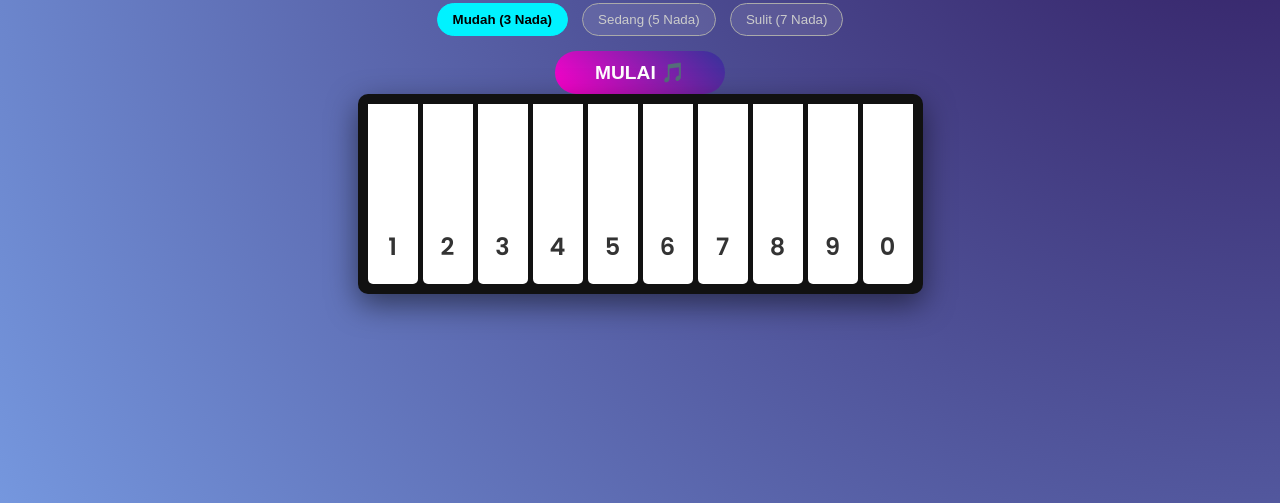
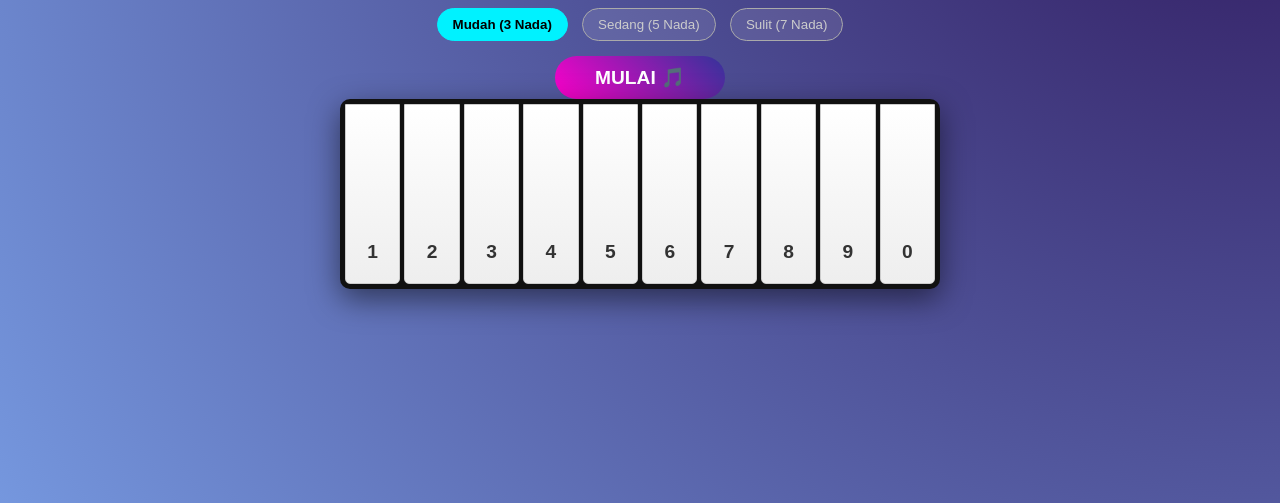
Before and after one commit to ridhoahmd/MathGameSD, a website: page public/piano.html in a window 1280 px wide. Shown: the part 297-800 px from the top of the page. Drawn offline with nearby package versions, Linux system fonts and the light colour scheme; no server answers.

Commit message:
perbaikan game piano

```diff
--- a/public/css/piano.css
+++ b/public/css/piano.css
@@ -1,9 +1,6 @@
-/* CSS TEMA GALAXY */
-
-/* Mencegah Zoom & Scroll Browser (Pengganti meta tag) */
 body {
-  touch-action: none; /* KUNCI UTAMA: Matikan gestur browser */
-  overscroll-behavior: none; /* Mencegah efek pantul di iOS */
+  touch-action: none;
+  overscroll-behavior: none;
 }
 
 /* Pastikan area piano juga aman */
@@ -73,30 +70,40 @@ body {
 /* PIANO KEYS */
 .piano-container {
   display: flex;
-  gap: 5px;
-  padding: 10px;
+  gap: 4px;
+  padding: 5px;
+
+  width: 95%;
+  max-width: 600px;
+
+
   background: #111;
   border-radius: 10px;
   box-shadow: 0 10px 30px rgba(0, 0, 0, 0.5);
   margin-bottom: 20px;
+  box-sizing: border-box;
 }
 
 .key {
-  width: 50px;
+  flex: 1;
   height: 180px;
-  background: white;
+
+
+  background: linear-gradient(to bottom, #fff 0%, #eee 100%);
+  border: 1px solid #ccc;
   border-radius: 0 0 5px 5px;
+
   cursor: pointer;
-  position: relative;
   display: flex;
   justify-content: center;
   align-items: flex-end;
   padding-bottom: 20px;
   color: #333;
   font-weight: bold;
-  font-size: 1.5rem;
-  transition: 0.1s;
+  font-size: 1.2rem;
+  transition: all 0.1s ease;
   touch-action: manipulation;
+  user-select: none;
 }
 
 /* EFEK GLOWING */
@@ -105,6 +112,19 @@ body {
   color: black;
   transform: scale(0.95);
   box-shadow: 0 0 20px #00f2ff;
+}
+
+
+.key.hidden {
+  display: none;
+}
+
+/* TAMBAHAN CSS BARU: Efek tombol tidak aktif (abu-abu) */
+.key.disabled {
+  opacity: 0.3;
+  pointer-events: none; /* Tidak bisa diklik */
+  background: #555;
+  color: #000;
 }
 
 /* TOMBOL LEVEL (BARU) */
--- a/public/piano.html
+++ b/public/piano.html
@@ -45,86 +45,86 @@
     </div>
 
     <div class="piano-container">
-      <div
+      <button
         class="key"
         data-val="1"
         ontouchstart="event.preventDefault(); playNote(1)"
         onclick="playNote(1)"
       >
         1
-      </div>
-      <div
+      </button>
+      <button
         class="key"
         data-val="2"
         ontouchstart="event.preventDefault(); playNote(2)"
         onclick="playNote(2)"
       >
         2
-      </div>
-      <div
+      </button>
+      <button
         class="key"
         data-val="3"
         ontouchstart="event.preventDefault(); playNote(3)"
         onclick="playNote(3)"
       >
         3
-      </div>
-      <div
+      </button>
+      <button
         class="key"
         data-val="4"
         ontouchstart="event.preventDefault(); playNote(4)"
         onclick="playNote(4)"
       >
         4
-      </div>
-      <div
+      </button>
+      <button
         class="key"
         data-val="5"
         ontouchstart="event.preventDefault(); playNote(5)"
         onclick="playNote(5)"
       >
         5
-      </div>
-      <div
+      </button>
+      <button
         class="key"
         data-val="6"
         ontouchstart="event.preventDefault(); playNote(6)"
         onclick="playNote(6)"
       >
         6
-      </div>
-      <div
+      </button>
+      <button
         class="key"
         data-val="7"
         ontouchstart="event.preventDefault(); playNote(7)"
         onclick="playNote(7)"
       >
         7
-      </div>
-      <div
+      </button>
+      <button
         class="key"
         data-val="8"
         ontouchstart="event.preventDefault(); playNote(8)"
         onclick="playNote(8)"
       >
         8
-      </div>
-      <div
+      </button>
+      <button
         class="key"
         data-val="9"
         ontouchstart="event.preventDefault(); playNote(9)"
         onclick="playNote(9)"
       >
         9
-      </div>
-      <div
+      </button>
+      <button
         class="key"
         data-val="0"
         ontouchstart="event.preventDefault(); playNote(0)"
         onclick="playNote(0)"
       >
         0
-      </div>
+      </button>
     </div>
 
     <div class="modal" id="game-over-modal">
```
